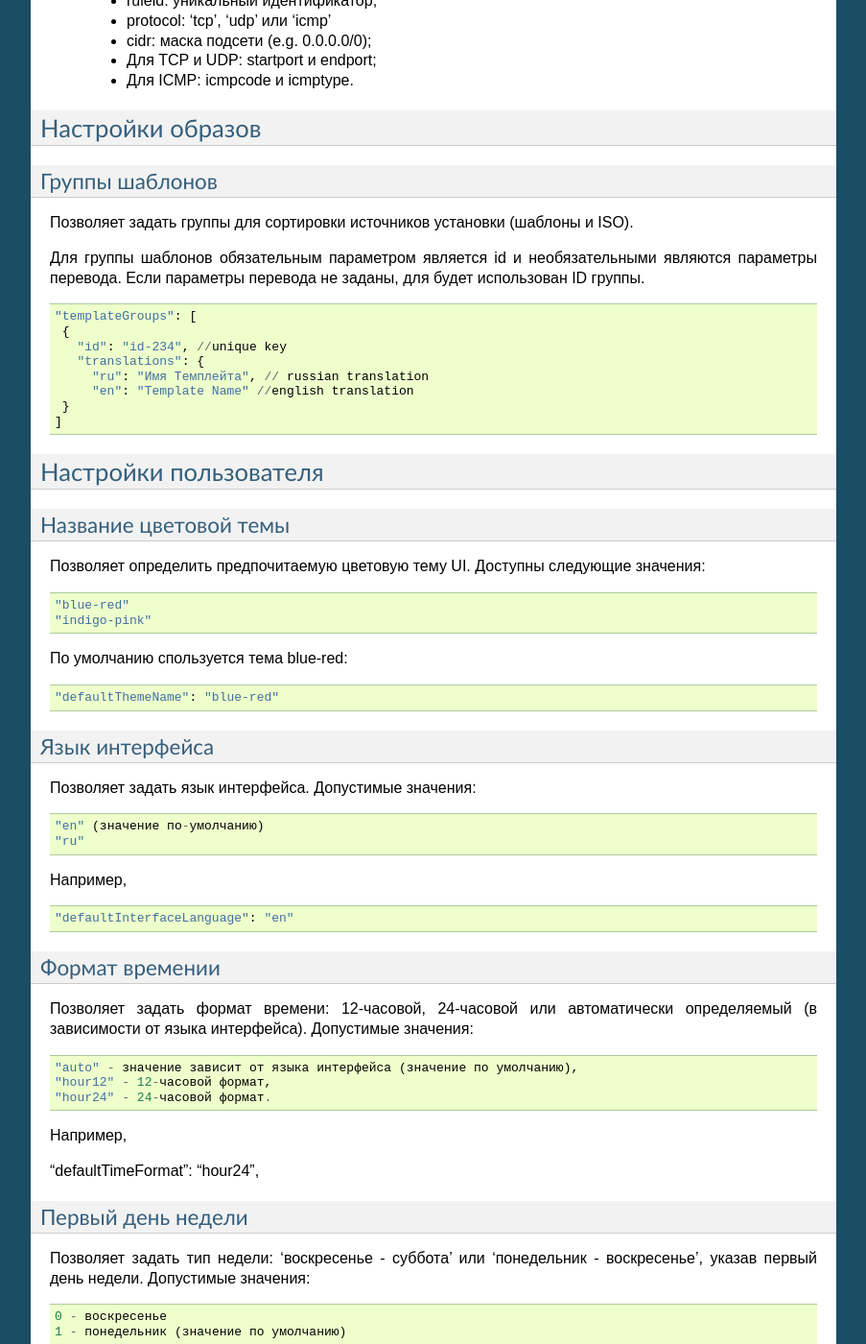
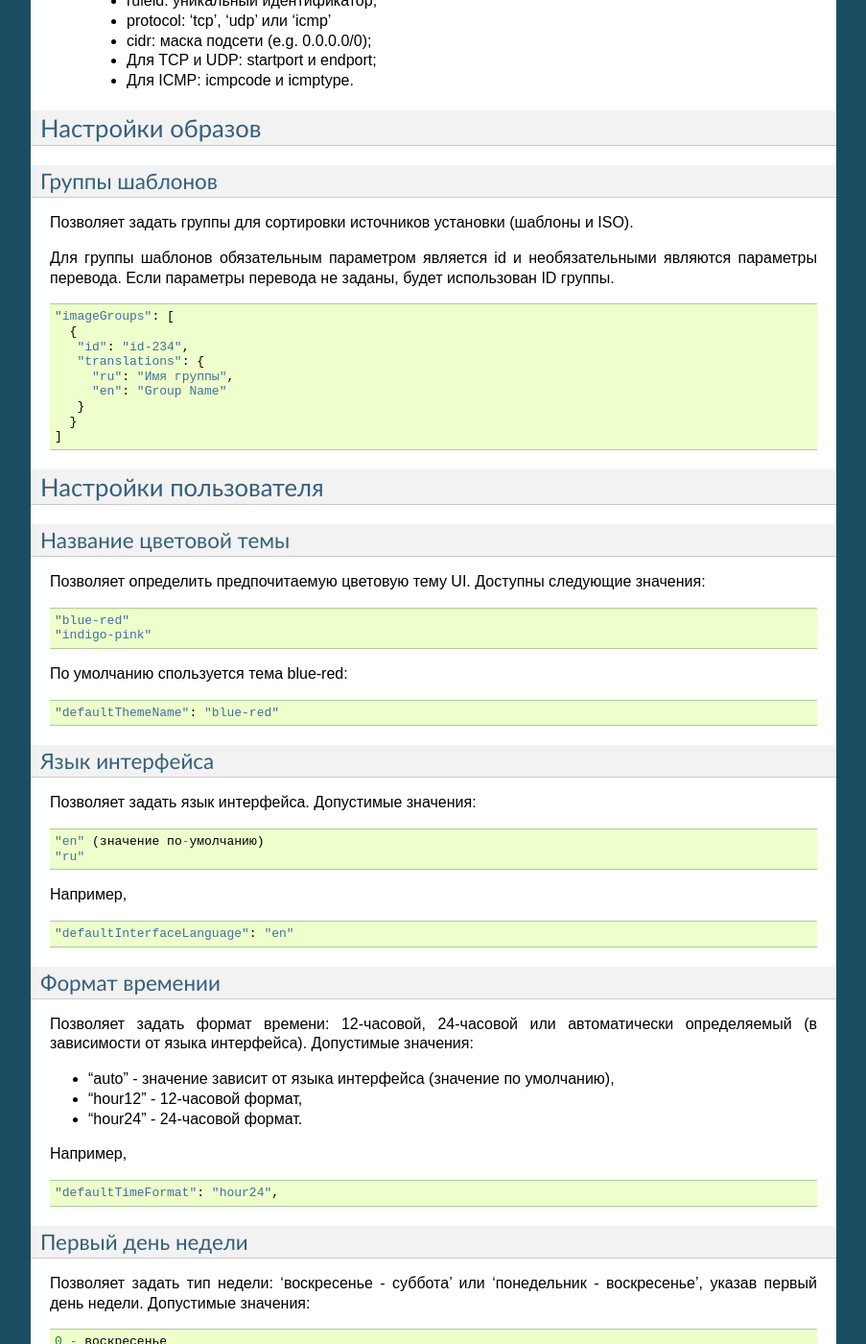
Before and after one commit to MaslovaEV/RU_CloudStack-UI, a Sphinx documentation site: the page built from RUdocs/source/CSUI-ConfigGuide.rst, in a window 1280 px wide and 1400 px high, scrolled down 2946 px. Shown: the whole window at 96% size, without its empty margins (198-1101 px from the left). Built offline with Sphinx 7.4.7, drawn with Linux system fonts in a browser that asks for light colours; some of the changed text lies outside the part shown.

Commit message:
Update CSUI-ConfigGuide.rst

```diff
--- a/RUdocs/source/CSUI-ConfigGuide.rst
+++ b/RUdocs/source/CSUI-ConfigGuide.rst
@@ -142,17 +142,18 @@ URL адрес документации API, который отображает
 
 Позволяет задать группы для сортировки источников установки (шаблоны и ISO).
 
-Для группы шаблонов обязательным параметром является id и необязательными являются параметры перевода. Если параметры перевода не заданы, для будет использован ID группы.
+Для группы шаблонов обязательным параметром является id и необязательными являются параметры перевода. Если параметры перевода не заданы, будет использован ID группы.
 
 ::
 
- "templateGroups": [
-  {
-    "id": "id-234", //unique key
+ "imageGroups": [
+   {
+    "id": "id-234",
     "translations": {
-      "ru": "Имя Темплейта", // russian translation
-      "en": "Template Name" //english translation
-  }
+      "ru": "Имя группы",
+      "en": "Group Name"
+    }
+   }
  ]
 
 
@@ -202,15 +203,15 @@ URL адрес документации API, который отображает
 
 Позволяет задать формат времени: 12-часовой, 24-часовой или автоматически определяемый (в зависимости от языка интерфейса). Допустимые значения:
 
-::
-
-    "auto" - значение зависит от языка интерфейса (значение по умолчанию),
-    "hour12" - 12-часовой формат,
-    "hour24" - 24-часовой формат.
+- "auto" - значение зависит от языка интерфейса (значение по умолчанию),
+- "hour12" - 12-часовой формат,
+- "hour24" - 24-часовой формат.
 
 Например,
 
-"defaultTimeFormat": "hour24",
+::
+
+ "defaultTimeFormat": "hour24",
 
 .. _defaultFirstDayOfWeek_RU:
 
```
Also changed, not shown: other parts of RUdocs/source/CSUI-ConfigGuide.rst (+4 -2 lines).
